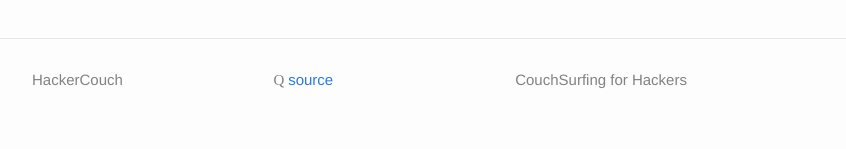
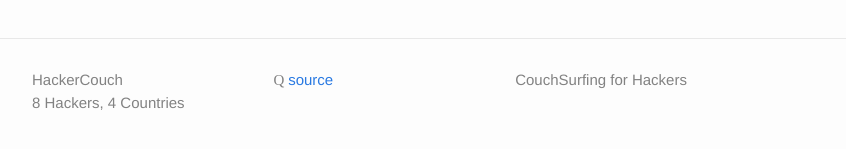
Before and after one commit to hackercouch/hackercouch, a Jekyll site: the page built from index.html, in a window 1280 px wide and 900 px high, scrolled down 1956 px. Shown: the part 726-875 px from the top of the window, without its empty margins (238-1084 px from the left). Built offline with Jekyll 4.4.1, drawn with Linux system fonts in a browser that asks for light colours; some web fonts are replaced.

Commit message:
Adds number of countries and hackers in the footer

```diff
--- a/_includes/footer.html
+++ b/_includes/footer.html
@@ -7,6 +7,7 @@
       <div class="footer-col  footer-col-1">
         <ul class="contact-list">
           <li>{{ site.title }}</li>
+          <li>{{ site.couches | size }} Hackers, {{site.couches|group_by:'country'|size}} Countries</li>
         </ul>
       </div>
 
```
